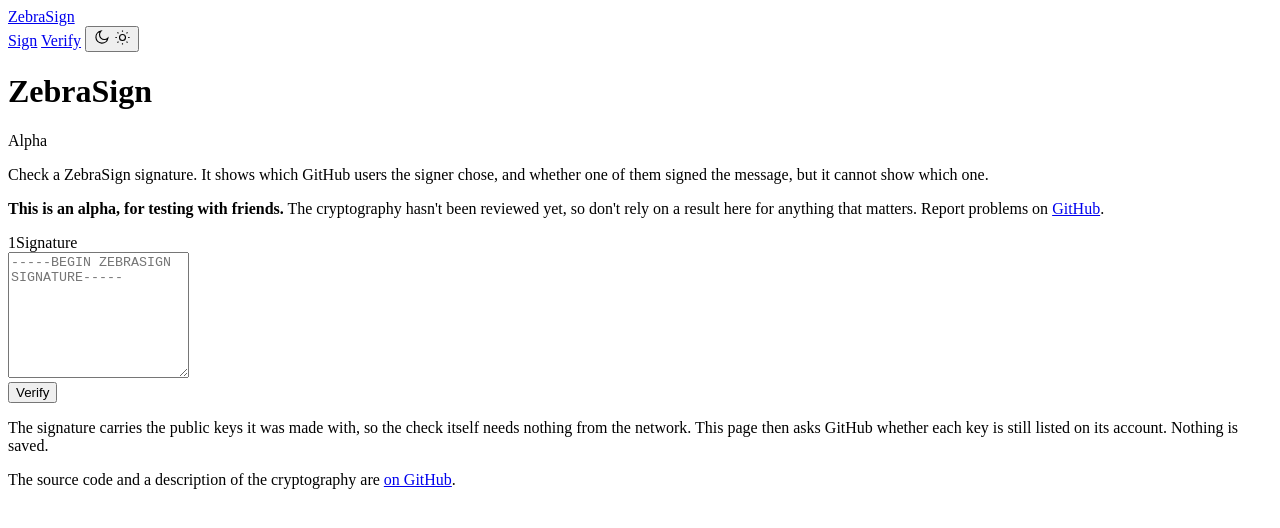
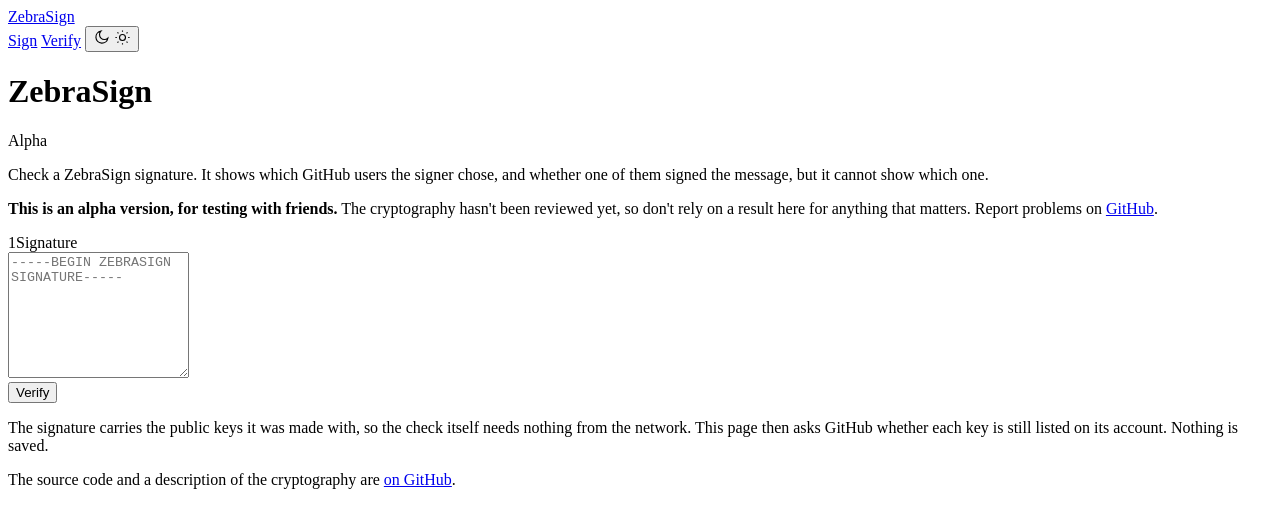
Before and after one commit to LoadingScreen/ZebraSign, a website: page pages/verify.html in a window 1280 px wide. Drawn offline with Linux system fonts and the light colour scheme.

Commit message:
Update verify.html

```diff
--- a/pages/verify.html
+++ b/pages/verify.html
@@ -30,7 +30,7 @@
   </header>
 
   <section class="notice">
-    <p><b>This is an alpha, for testing with friends.</b> The cryptography hasn't been reviewed yet, so don't rely on a result here for anything that matters. Report problems on <a href="https://github.com/LoadingScreen/ZebraSign/issues" target="_blank" rel="noopener noreferrer">GitHub</a>.</p>
+    <p><b>This is an alpha version, for testing with friends.</b> The cryptography hasn't been reviewed yet, so don't rely on a result here for anything that matters. Report problems on <a href="https://github.com/LoadingScreen/ZebraSign/issues" target="_blank" rel="noopener noreferrer">GitHub</a>.</p>
   </section>
 
   <section class="panel">
```
